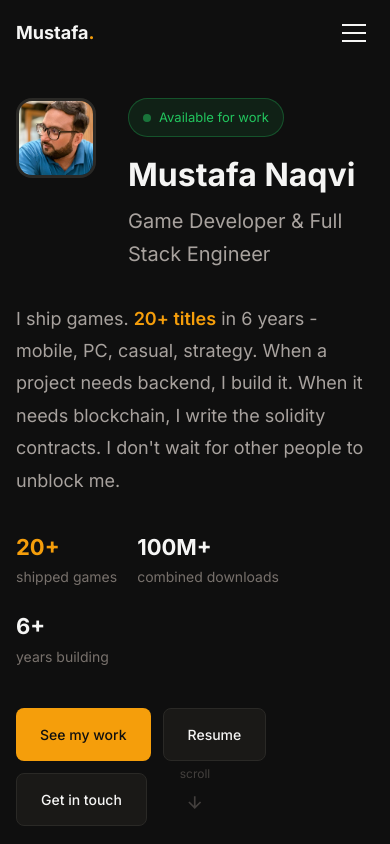
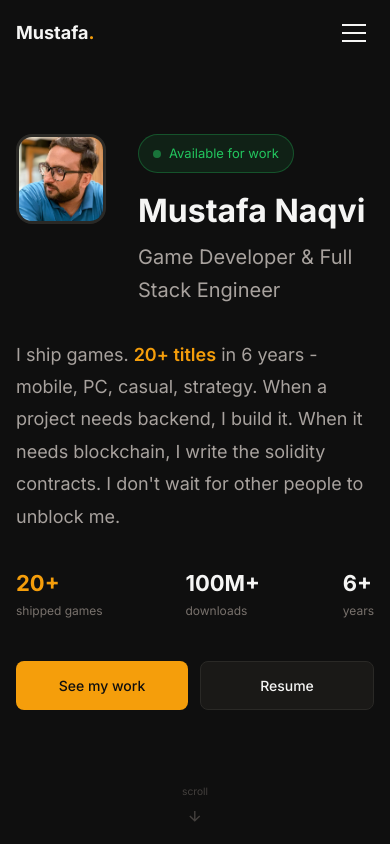
Before and after one commit to MustafaNaqvi/MustafaNaqvi.github.io, a React (Vite) app: page / in a window 390 px wide. Shown: the top 844 px of the page. Built offline with nearby package versions, Linux system fonts and the light colour scheme.

Commit message:
feat: Improve page responsiveness

```diff
--- a/index.html
+++ b/index.html
@@ -6,20 +6,20 @@
     <meta name="viewport" content="width=device-width, initial-scale=1.0" />
 
     <!-- SEO Meta Tags -->
-    <title>Mustafa Naqvi | Game Developer & Backend Engineer</title>
+    <title>Mustafa Naqvi | Game Developer & Full Stack Engineer</title>
     <meta name="description" content="Game developer with 6+ years experience, 16M+ downloads, specializing in multiplayer systems, real-time game servers, and backend development with Node.js, NestJS, and MongoDB." />
-    <meta name="keywords" content="game developer, backend engineer, Unity developer, multiplayer games, Node.js, NestJS, MongoDB, real-time systems" />
+    <meta name="keywords" content="game developer, full stack engineer, Unity developer, multiplayer games, Node.js, NestJS, MongoDB, real-time systems" />
     <meta name="author" content="Mustafa Naqvi" />
 
     <!-- Open Graph / Social Media -->
     <meta property="og:type" content="website" />
-    <meta property="og:title" content="Mustafa Naqvi | Game Developer & Backend Engineer" />
+    <meta property="og:title" content="Mustafa Naqvi | Game Developer & Full Stack Engineer" />
     <meta property="og:description" content="6+ years shipping games with 16M+ downloads. Specializing in multiplayer systems and backend development." />
     <meta property="og:image" content="/og-image.png" />
 
     <!-- Twitter Card -->
     <meta name="twitter:card" content="summary_large_image" />
-    <meta name="twitter:title" content="Mustafa Naqvi | Game Developer & Backend Engineer" />
+    <meta name="twitter:title" content="Mustafa Naqvi | Game Developer & Full Stack Engineer" />
     <meta name="twitter:description" content="6+ years shipping games with 16M+ downloads. Specializing in multiplayer systems and backend development." />
 
     <!-- Fonts -->
--- a/src/components/Hero.jsx
+++ b/src/components/Hero.jsx
@@ -8,7 +8,7 @@ export default function Hero() {
       position: 'relative',
     }}>
       <div className="container">
-        <div style={{
+        <div className="hero-content" style={{
           display: 'flex',
           flexDirection: 'column',
           gap: '32px',
@@ -82,20 +82,20 @@ export default function Hero() {
             }}>
               <div>
                 <div className="stat-number" style={{ fontSize: '28px', fontWeight: 700, color: 'var(--accent)' }}>20+</div>
-                <div style={{ fontSize: '14px', color: 'var(--text-muted)' }}>shipped games</div>
+                <div className="stat-label" style={{ fontSize: '14px', color: 'var(--text-muted)' }}>shipped games</div>
               </div>
               <div>
                 <div className="stat-number" style={{ fontSize: '28px', fontWeight: 700, color: 'var(--text)' }}>100M+</div>
-                <div style={{ fontSize: '14px', color: 'var(--text-muted)' }}>combined downloads</div>
+                <div className="stat-label" style={{ fontSize: '14px', color: 'var(--text-muted)' }}>downloads</div>
               </div>
               <div>
                 <div className="stat-number" style={{ fontSize: '28px', fontWeight: 700, color: 'var(--text)' }}>6+</div>
-                <div style={{ fontSize: '14px', color: 'var(--text-muted)' }}>years building</div>
+                <div className="stat-label" style={{ fontSize: '14px', color: 'var(--text-muted)' }}>years</div>
               </div>
             </div>
 
             {/* CTAs */}
-            <div style={{ display: 'flex', gap: '12px', flexWrap: 'wrap' }}>
+            <div className="hero-ctas" style={{ display: 'flex', gap: '12px', flexWrap: 'wrap' }}>
               <a href="#work" className="btn btn-primary">
                 See my work
               </a>
@@ -107,7 +107,7 @@ export default function Hero() {
               >
                 Resume
               </a>
-              <a href="#contact" className="btn btn-secondary">
+              <a href="#contact" className="btn btn-secondary hide-mobile-sm">
                 Get in touch
               </a>
             </div>
--- a/src/components/Projects.jsx
+++ b/src/components/Projects.jsx
@@ -34,7 +34,7 @@ const featured = [
     links: {
       youtube: 'https://www.youtube.com/@ChainofCommandGame',
       reddit: 'https://www.reddit.com/r/ChainofCommand/',
-      twitter: 'https://x.com/ChainOfCommGame',
+      twitter: 'https://x.com/PlayCoCGame',
     },
   },
 ]
--- a/src/index.css
+++ b/src/index.css
@@ -118,6 +118,13 @@ img { max-width: 100%; display: block; }
   60% { transform: translateX(-50%) translateY(-4px); }
 }
 
+/* Tablet landscape / small desktop (1024px and below) */
+@media (max-width: 1024px) {
+  .container { max-width: 100%; }
+  .section { padding: 100px 0; }
+}
+
+/* Tablet portrait (768px and below) */
 @media (max-width: 768px) {
   .container { padding: 0 20px; }
   .section { padding: 80px 0; }
@@ -147,6 +154,7 @@ img { max-width: 100%; display: block; }
 
   /* Contact grid */
   .contact-grid {
+    grid-template-columns: 1fr !important;
     gap: 40px !important;
   }
 
@@ -174,22 +182,165 @@ img { max-width: 100%; display: block; }
   .video-wrapper {
     border-radius: 8px;
   }
+
+  /* Buttons stack on mobile */
+  .btn {
+    padding: 12px 20px;
+    font-size: 14px;
+  }
+
+  /* Tags wrap nicely */
+  .tag {
+    padding: 5px 10px;
+    font-size: 12px;
+  }
 }
 
+/* Large phones (iPhone Pro Max, Samsung S series) (480px and below) */
 @media (max-width: 480px) {
   .container { padding: 0 16px; }
+  .section { padding: 60px 0; }
 
   /* Smaller photo */
+  .hero-photo {
+    width: 90px !important;
+    height: 90px !important;
+  }
+
+  .stats-row {
+    gap: 16px !important;
+    justify-content: space-between !important;
+  }
+
+  .stat-number {
+    font-size: 22px !important;
+  }
+
+  .stat-label {
+    font-size: 12px !important;
+  }
+
+  /* Section titles smaller */
+  .section-title {
+    font-size: 22px !important;
+  }
+
+  /* Form inputs full width */
+  .contact-grid input,
+  .contact-grid textarea {
+    font-size: 16px !important; /* Prevents zoom on iOS */
+  }
+
+  /* Scroll indicator - smaller and lower on mobile */
+  .scroll-indicator {
+    bottom: 16px !important;
+    transform: translateX(-50%) scale(0.85) !important;
+  }
+
+  /* Add padding to hero so content doesn't overlap scroll indicator */
+  .hero-content {
+    padding-bottom: 80px !important;
+  }
+}
+
+/* Small phones (iPhone SE, older devices) (375px and below) */
+@media (max-width: 375px) {
+  .container { padding: 0 14px; }
+  .section { padding: 50px 0; }
+
   .hero-photo {
     width: 80px !important;
     height: 80px !important;
   }
 
   .stats-row {
-    gap: 20px !important;
+    gap: 12px !important;
+    flex-wrap: wrap !important;
   }
 
   .stat-number {
-    font-size: 22px !important;
+    font-size: 20px !important;
+  }
+
+  .section-title {
+    font-size: 20px !important;
+  }
+
+  /* Smaller buttons */
+  .btn {
+    padding: 10px 16px;
+    font-size: 13px;
+  }
+
+  /* Tags even smaller */
+  .tag {
+    padding: 4px 8px;
+    font-size: 11px;
   }
 }
+
+/* Samsung Galaxy S8/S9, Pixel, many Android devices (360px and below) */
+@media (max-width: 360px) {
+  .container { padding: 0 12px; }
+  .section { padding: 45px 0; }
+
+  .hero-photo {
+    width: 75px !important;
+    height: 75px !important;
+  }
+
+  .stat-number {
+    font-size: 18px !important;
+  }
+
+  .stat-label {
+    font-size: 11px !important;
+  }
+
+  .section-title {
+    font-size: 19px !important;
+  }
+
+  /* Tighter buttons */
+  .btn {
+    padding: 10px 14px;
+    font-size: 12px;
+  }
+
+  /* Games grid items tighter */
+  .games-grid {
+    gap: 8px !important;
+  }
+}
+
+/* Very small screens (320px - old iPhone 5 size) */
+@media (max-width: 320px) {
+  .container { padding: 0 12px; }
+
+  .hero-photo {
+    width: 70px !important;
+    height: 70px !important;
+  }
+
+  .stat-number {
+    font-size: 18px !important;
+  }
+
+  .section-title {
+    font-size: 18px !important;
+  }
+}
+
+/* Hide third CTA on small phones */
+@media (max-width: 400px) {
+  .hide-mobile-sm { display: none !important; }
+
+  .hero-ctas {
+    width: 100%;
+  }
+
+  .hero-ctas .btn {
+    flex: 1;
+    justify-content: center;
+  }
+}
```
